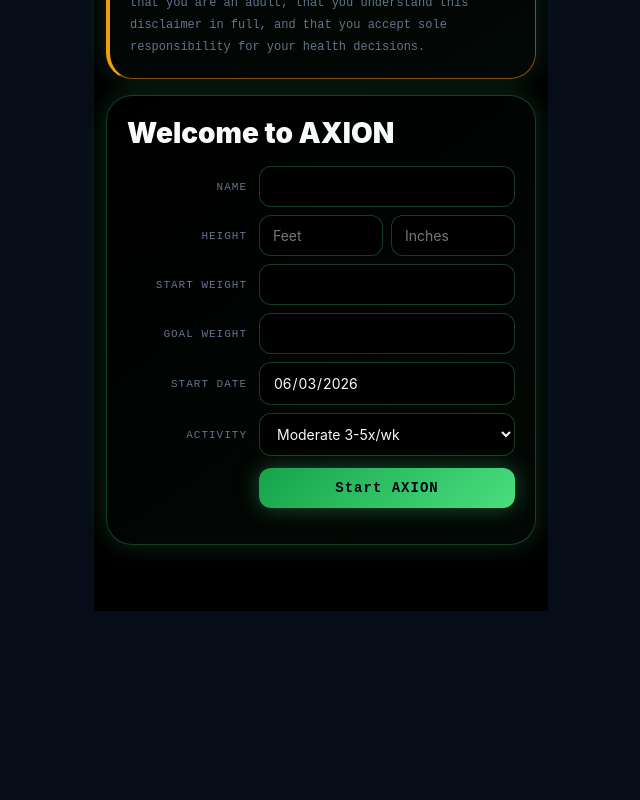
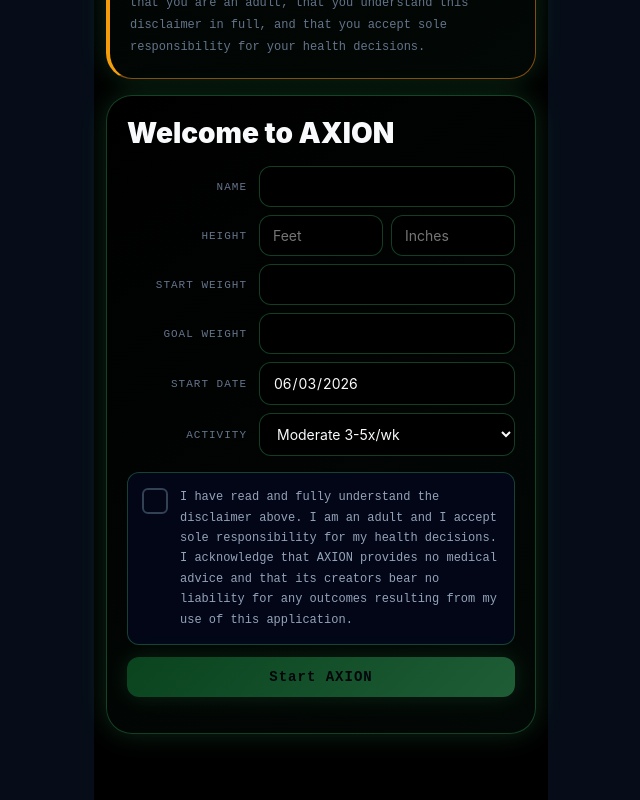
Before and after one commit to coccokrispy/AXION, a React (Vite) app: page / in a window 1280 px wide. Shown: the part 832-1632 px from the top of the page, without its empty margins (319-959 px from the left). Before the commit the page ends 1443 px from the top, so only its background shows below. Built offline with nearby package versions, Linux system fonts and the light colour scheme.

Commit message:
Update App.jsx

```diff
--- a/src/App.jsx
+++ b/src/App.jsx
@@ -395,7 +395,7 @@
   const [saved,setSaved]=useState("");
   const [showSettings,setShowSettings]=useState(false);
   const [tempKey,setTempKey]=useState("");
-  const [setupForm,setSetupForm]=useState({name:"",heightFeet:"",heightInches:"",startWeight:"",targetWeight:"",startDate:todayISO(),activityLevel:"moderate"});
+const [setupForm,setSetupForm]=useState({name:"",heightFeet:"",heightInches:"",startWeight:"",targetWeight:"",startDate:todayISO(),activityLevel:"moderate",agreed:false});
 
   const [weightForm,setWeightForm]=useState({date:todayISO(),weight:"",type:"morning",note:""});
   const [expandedWeightDay,setExpandedWeightDay]=useState(null);
@@ -556,7 +556,7 @@
   const formGrid={display:"grid",gridTemplateColumns:"120px 1fr",gap:"8px 12px",alignItems:"center",marginBottom:16};
   const formLabel={fontSize:11,color:"#64748b",fontFamily:"monospace",textTransform:"uppercase",letterSpacing:1,textAlign:"right"};
 
-  if(!HAS_SETUP){
+ if(!HAS_SETUP){
     return (
       <div style={DS.page}>
         <div style={{...DS.panel,border:"1px solid #854d0e",borderLeft:"4px solid #f59e0b",marginBottom:16}}>
@@ -582,7 +582,25 @@
             <label style={formLabel}>Activity</label>
             <select style={DS.input} value={setupForm.activityLevel} onChange={e=>setSetupForm({...setupForm,activityLevel:e.target.value})}><option value="sedentary">Sedentary</option><option value="light">Light 1-3x/wk</option><option value="moderate">Moderate 3-5x/wk</option><option value="active">Active 6-7x/wk</option><option value="very_active">Very active</option></select>
             {estimatedCalories>0&&<div style={{gridColumn:"1/-1",marginTop:8,padding:14,borderRadius:16,border:`1px solid ${theme.primary}`,background:"rgba(20,83,45,0.18)",color:theme.primary,fontSize:14,fontFamily:"monospace"}}>Estimated target: {estimatedCalories} cal/day for ~1 lb/week loss.</div>}
-            <button style={DS.btn} onClick={()=>{localStorage.setItem("tracker_name",setupForm.name);localStorage.setItem("tracker_height_feet",setupForm.heightFeet);localStorage.setItem("tracker_height_inches",setupForm.heightInches);localStorage.setItem("tracker_start_weight",setupForm.startWeight);localStorage.setItem("tracker_target_weight",setupForm.targetWeight);localStorage.setItem("tracker_start_date",setupForm.startDate);localStorage.setItem("tracker_activity_level",setupForm.activityLevel);localStorage.setItem("tracker_calorie_target",estimatedCalories);localStorage.setItem("tracker_setup_complete","true");location.reload();}}>Start AXION</button>
+            <div style={{gridColumn:"1/-1",marginTop:8,background:"#020617",border:`1px solid ${theme.border}`,borderRadius:12,padding:14,display:"flex",alignItems:"flex-start",gap:12,cursor:"pointer"}} onClick={()=>setSetupForm({...setupForm,agreed:!setupForm.agreed})}>
+              <div style={{width:22,height:22,borderRadius:6,border:`2px solid ${setupForm.agreed?theme.primary:"#334155"}`,background:setupForm.agreed?theme.primary+"22":"transparent",display:"flex",alignItems:"center",justifyContent:"center",flexShrink:0,marginTop:1}}>
+                {setupForm.agreed&&<span style={{color:theme.primary,fontSize:16,fontWeight:900,lineHeight:1}}>✓</span>}
+              </div>
+              <span style={{fontSize:12,color:"#94a3b8",lineHeight:1.7,fontFamily:"monospace"}}>I have read and fully understand the disclaimer above. I am an adult and I accept sole responsibility for my health decisions. I acknowledge that AXION provides no medical advice and that its creators bear no liability for any outcomes resulting from my use of this application.</span>
+            </div>
+            <button style={{...DS.btn,gridColumn:"1/-1",opacity:setupForm.agreed?1:0.4,cursor:setupForm.agreed?"pointer":"not-allowed"}} disabled={!setupForm.agreed} onClick={()=>{
+              if(!setupForm.agreed)return;
+              localStorage.setItem("tracker_name",setupForm.name);
+              localStorage.setItem("tracker_height_feet",setupForm.heightFeet);
+              localStorage.setItem("tracker_height_inches",setupForm.heightInches);
+              localStorage.setItem("tracker_start_weight",setupForm.startWeight);
+              localStorage.setItem("tracker_target_weight",setupForm.targetWeight);
+              localStorage.setItem("tracker_start_date",setupForm.startDate);
+              localStorage.setItem("tracker_activity_level",setupForm.activityLevel);
+              localStorage.setItem("tracker_calorie_target",estimatedCalories);
+              localStorage.setItem("tracker_setup_complete","true");
+              location.reload();
+            }}>Start AXION</button>
           </div>
         </div>
       </div>
```
